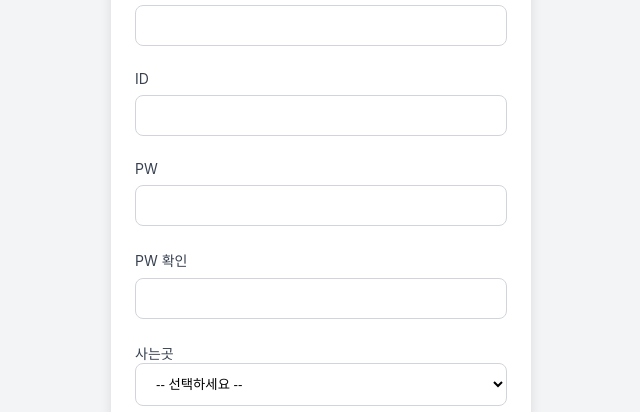
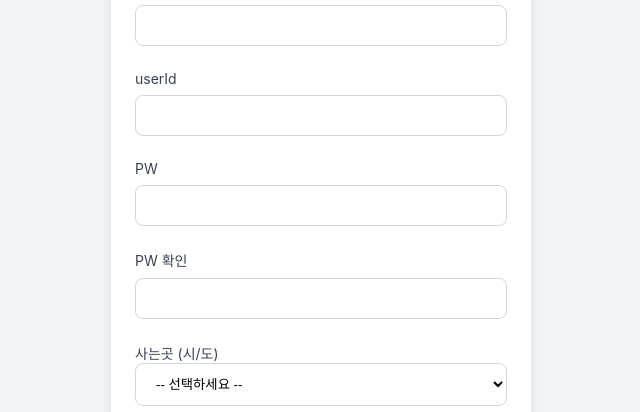
Before and after one commit to gdg-hongik-univ-program/dogdate-pokssak-web, a React (Create React App) app: page /signup-user in a window 1280 px wide. Shown: the part 175-587 px from the top of the page, without its empty margins (319-959 px from the left). Built offline with nearby package versions, Linux system fonts and the light colour scheme.

Commit message:
벡엔드 연결 끝

```diff
--- a/src/components/LoginPage.js
+++ b/src/components/LoginPage.js
@@ -16,10 +16,32 @@ function LoginPage() {
     setFormData((prevData) => ({ ...prevData, [name]: value }));
   };
 
-  const handleSubmit = (e) => {
+  const handleSubmit = async (e) => {
     e.preventDefault();
-    console.log('로그인 시도:', formData);
-    navigate('/app/home');
+    try {
+      const response = await fetch('http://192.168.0.15:8080/api/login', {
+        method: 'POST',
+        headers: {
+          'Content-Type': 'application/json',
+        },
+        body: JSON.stringify(formData),
+      });
+
+      if (response.ok) {
+        // 로그인이 성공하면 토큰 등을 저장할 수 있습니다.
+        // const data = await response.json();
+        // localStorage.setItem('token', data.token);
+        console.log('로그인 성공');
+        navigate('/app/home');
+      } else {
+        // 로그인 실패 처리
+        alert('아이디 또는 비밀번호가 일치하지 않습니다.');
+        console.error('로그인 실패');
+      }
+    } catch (error) {
+      console.error('로그인 API 호출 중 오류 발생:', error);
+      alert('로그인 중 문제가 발생했습니다. 잠시 후 다시 시도해주세요.');
+    }
   };
 
   return (
--- a/src/components/UserInfoForm.js
+++ b/src/components/UserInfoForm.js
@@ -1,21 +1,26 @@
 // src/components/UserInfoForm.js
-import React, { useState } from 'react';
+import React, { useState, useEffect } from 'react';
 import { useNavigate } from 'react-router-dom';
 import Input from './Input';
 import Select from './Select';
 import './FormLayout.css';
 
-const regionOptions = [
-    { value: 'seoul', label: '서울' },
-    { value: 'busan', label: '부산' },
-    { value: 'incheon', label: '인천' },
-    { value: 'gwangju', label: '광주' },
-    { value: 'daegu', label: '대구' },
-    { value: 'daejeon', label: '대전' },
-    { value: 'sejong', label: '세종' },
-    { value: 'ulsan', label: '울산' },
-    { value: 'gyeonggi', label: '경기' },
-];
+const koreanRegions = {
+    seoul: { label: '서울', districts: ['강남구', '강동구', '강북구', '강서구', '관악구', '광진구', '구로구', '금천구', '노원구', '도봉구', '동대문구', '동작구', '마포구', '서대문구', '서초구', '성동구', '성북구', '송파구', '양천구', '영등포구', '용산구', '은평구', '종로구', '중구', '중랑구'] },
+    busan: { label: '부산', districts: ['강서구', '금정구', '기장군', '남구', '동구', '동래구', '부산진구', '북구', '사상구', '사하구', '서구', '수영구', '연제구', '영도구', '중구', '해운대구'] },
+    incheon: { label: '인천', districts: ['강화군', '계양구', '남동구', '동구', '미추홀구', '부평구', '서구', '연수구', '옹진군', '중구'] },
+    gwangju: { label: '광주', districts: ['광산구', '남구', '동구', '북구', '서구'] },
+    daegu: { label: '대구', districts: ['군위군', '남구', '달서구', '달성군', '동구', '북구', '서구', '수성구', '중구'] },
+    daejeon: { label: '대전', districts: ['대덕구', '동구', '서구', '유성구', '중구'] },
+    sejong: { label: '세종', districts: ['세종시'] },
+    ulsan: { label: '울산', districts: ['남구', '동구', '북구', '울주군', '중구'] },
+    gyeonggi: { label: '경기', districts: ['가평군', '고양시', '과천시', '광명시', '광주시', '구리시', '군포시', '김포시', '남양주시', '동두천시', '부천시', '성남시', '수원시', '시흥시', '안산시', '안성시', '안양시', '양주시', '양평군', '여주시', '연천군', '오산시', '용인시', '의왕시', '의정부시', '이천시', '파주시', '평택시', '포천시', '하남시', '화성시'] },
+};
+
+const regionOptions = Object.keys(koreanRegions).map(key => ({
+    value: key,
+    label: koreanRegions[key].label,
+}));
 
 const genderOptions = [
     { value: 'male', label: '남성' },
@@ -25,24 +30,39 @@ const genderOptions = [
 function UserInfoForm() {
     const [formData, setFormData] = useState({
         nickname: '',
-        id: '',
+        userId: '',
         password: '',
         passwordConfirm: '',
-        region: '',
+        region: '', // 시/도 (영문 value)
+        district: '', // 시/군/구 (한글 label)
         gender: '',
     });
-    // error 상태를 객체로 변경
+    const [districtOptions, setDistrictOptions] = useState([]);
     const [errors, setErrors] = useState({});
     const navigate = useNavigate();
 
+    useEffect(() => {
+        if (formData.region && koreanRegions[formData.region]) {
+            const districts = koreanRegions[formData.region].districts.map(d => ({ value: d, label: d }));
+            setDistrictOptions(districts);
+        } else {
+            setDistrictOptions([]);
+        }
+    }, [formData.region]);
+
     const handleChange = (e) => {
         const { name, value } = e.target;
-        setFormData((prev) => ({ ...prev, [name]: value }));
-        // 입력이 변경될 때 해당 필드의 에러 메시지 제거
+        setFormData((prev) => {
+            const newState = { ...prev, [name]: value };
+            if (name === 'region') {
+                newState.district = ''; // 시/도 변경 시 구/군 초기화
+            }
+            return newState;
+        });
         setErrors((prev) => ({ ...prev, [name]: '' }));
     };
 
-    const handleSubmit = (e) => {
+    const handleSubmit = async (e) => {
         e.preventDefault();
         let newErrors = {};
         let isValid = true;
@@ -52,33 +72,50 @@ function UserInfoForm() {
             isValid = false;
         }
 
-        // 다른 필드에 대한 유효성 검사 추가 (예시)
-        if (!formData.nickname) {
-            newErrors.nickname = '별명을 입력해주세요.';
-            isValid = false;
-        }
-        if (!formData.id) {
-            newErrors.id = 'ID를 입력해주세요.';
-            isValid = false;
-        }
-        if (!formData.password) {
-            newErrors.password = '비밀번호를 입력해주세요.';
-            isValid = false;
-        }
-        if (!formData.region) {
-            newErrors.region = '사는곳을 선택해주세요.';
-            isValid = false;
-        }
-        if (!formData.gender) {
-            newErrors.gender = '성별을 선택해주세요.';
-            isValid = false;
+        if (!formData.nickname) newErrors.nickname = '별명을 입력해주세요.';
+        if (!formData.userId) newErrors.userId = 'ID를 입력해주세요.';
+        if (!formData.password) newErrors.password = '비밀번호를 입력해주세요.';
+        if (!formData.region) newErrors.region = '사는곳(시/도)을 선택해주세요.';
+        if (!formData.district) newErrors.district = '시/군/구를 선택해주세요.';
+        if (!formData.gender) newErrors.gender = '성별을 선택해주세요.';
+
+        if (Object.keys(newErrors).length > 0 || !isValid) {
+            setErrors(newErrors);
+            return;
         }
 
+        // API 명세에 맞게 데이터 재구성
+        const apiData = {
+            userId: formData.userId, // 'userId' 키에 id 값 할당
+            nickname: formData.nickname,
+            password: formData.password,
+            confirmPassword: formData.passwordConfirm,
+            gender: genderOptions.find(opt => opt.value === formData.gender)?.label || '',
+            city: koreanRegions[formData.region]?.label || '', // 'city' 키에 시/도 한글 이름 할당
+            district: formData.district, // 'district' 키에 시/군/구 이름 할당
+        };
 
-        setErrors(newErrors);
+        console.log('API로 전송할 데이터:', apiData); // 데이터 확인용 로그
 
-        if (isValid) {
-            navigate('/signup-dog', { state: { userInfo: formData } });
+        try {
+            const response = await fetch('http://192.168.0.15:8080/api/users/signup', {
+                method: 'POST',
+                headers: { 'Content-Type': 'application/json' },
+                body: JSON.stringify(apiData),
+            });
+
+            if (response.ok) {
+                console.log('회원 정보 저장 성공');
+                // 다음 페이지로 사용자 ID 또는 전체 정보를 전달할 수 있습니다.
+                navigate('/signup-dog', { state: { userInfo: apiData } });
+            } else {
+                const errorData = await response.json().catch(() => ({ message: '알 수 없는 오류' }));
+                alert(`회원가입 실패: ${errorData.message || '잘못된 요청입니다.'}`);
+                console.error('회원가입 실패:', errorData);
+            }
+        } catch (error) {
+            console.error('회원가입 API 호출 오류:', error);
+            alert('회원가입 중 문제가 발생했습니다.');
         }
     };
 
@@ -94,10 +131,13 @@ function UserInfoForm() {
             <main className="content">
                 <form onSubmit={handleSubmit} className="form-content">
                     <Input label="별명" type="text" name="nickname" value={formData.nickname} onChange={handleChange} required error={errors.nickname} />
-                    <Input label="ID" type="text" name="id" value={formData.id} onChange={handleChange} required error={errors.id} />
+                    <Input label="userId" type="text" name="userId" value={formData.userId} onChange={handleChange} required error={errors.userId} />
                     <Input label="PW" type="password" name="password" value={formData.password} onChange={handleChange} required error={errors.password} />
                     <Input label="PW 확인" type="password" name="passwordConfirm" value={formData.passwordConfirm} onChange={handleChange} required error={errors.passwordConfirm} />
-                    <Select label="사는곳" name="region" value={formData.region} onChange={handleChange} options={regionOptions} error={errors.region} />
+                    <Select label="사는곳 (시/도)" name="region" value={formData.region} onChange={handleChange} options={regionOptions} error={errors.region} />
+                    {formData.region && (
+                        <Select label="시/군/구" name="district" value={formData.district} onChange={handleChange} options={districtOptions} error={errors.district} />
+                    )}
                     <Select label="성별" name="gender" value={formData.gender} onChange={handleChange} options={genderOptions} error={errors.gender} />
                     <div className="bottom-action">
                         <button type="submit" className="submit-button">다음</button>
```
